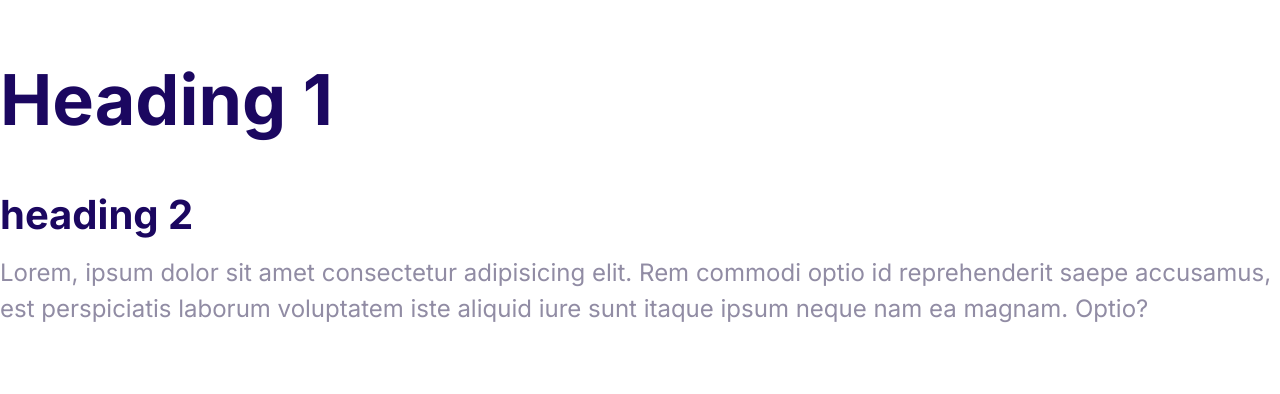
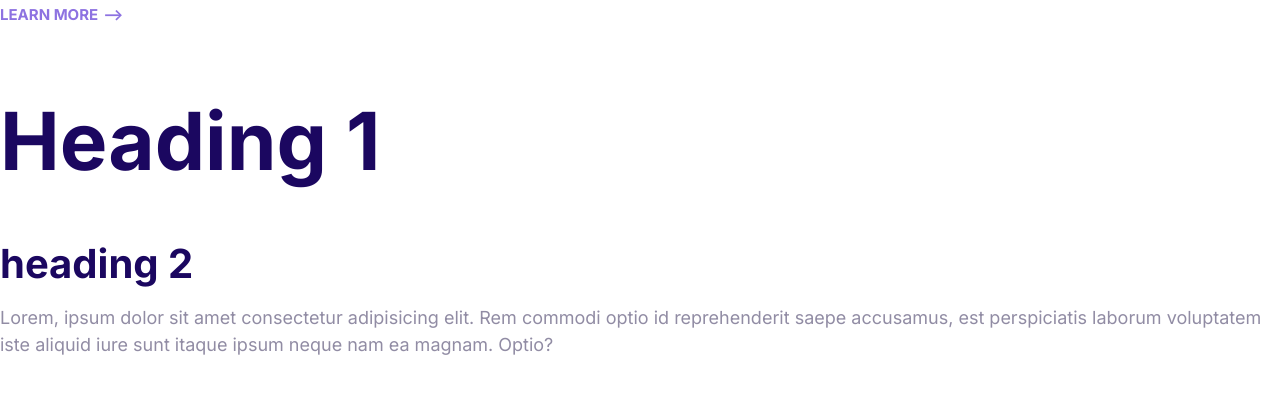
Before and after one commit to nafi635/imaginary-cloud-hosting-website, a plain HTML site: page index.html in a window 1280 px wide. Drawn offline with Linux system fonts and the light colour scheme.

Commit message:
Build arrow link component

```diff
--- a/css/styles.css
+++ b/css/styles.css
@@ -1,7 +1,7 @@
 :root {
     --color-primary: #FF8787;
     --color-secondary: #e5ebb2;
-    --color-accent: #BCE29E;
+    --color-accent: #8D72E1;
     --color-headings: #1b0760;
     --color-body: #918CA4;
 }
@@ -15,6 +15,9 @@ body {
     line-height: 1.5;
     font-size: 2.4rem;
 }
+
+
+/* Typography */
 
 h1, h2, h3 {
     color: var(--color-headings);
@@ -36,3 +39,39 @@ h3 {
 p {
     margin-top: 0;
 }
+
+
+@media screen and (min-width: 1024px) {
+    body {
+        font-size: 1.8rem;
+    }
+
+    h1 {
+        font-size: 8rem;
+    }
+}
+
+/* Links */
+.link-arrow {
+    color: var(--color-accent) ;
+    text-transform: uppercase;
+    font-size: 2rem;
+    font-weight: bold;
+}
+
+.link-arrow::after {
+    content: "-->";
+    margin-left: 5px;
+    transform-origin: margin 0.15s;
+}
+
+.link-arrow:hover::after {
+    margin-left: 10px;
+}
+
+
+@media screen and (min-width: 1024px) {
+    .link-arrow {
+        font-size: 1.5rem;
+    }
+}
--- a/index.html
+++ b/index.html
@@ -12,6 +12,7 @@
     <title>Document</title>
 </head>
 <body>
+    <a class="link-arrow">Learn More</a>
     <h1>Heading 1</h1>
     <h2>heading 2</h2>
     <p>Lorem, ipsum dolor sit amet consectetur adipisicing elit. Rem commodi optio id reprehenderit saepe accusamus, est perspiciatis laborum voluptatem iste aliquid iure sunt itaque ipsum neque nam ea magnam. Optio?</p>
```
Also changed, not shown: components/links.html (added, +1 -0 lines).
